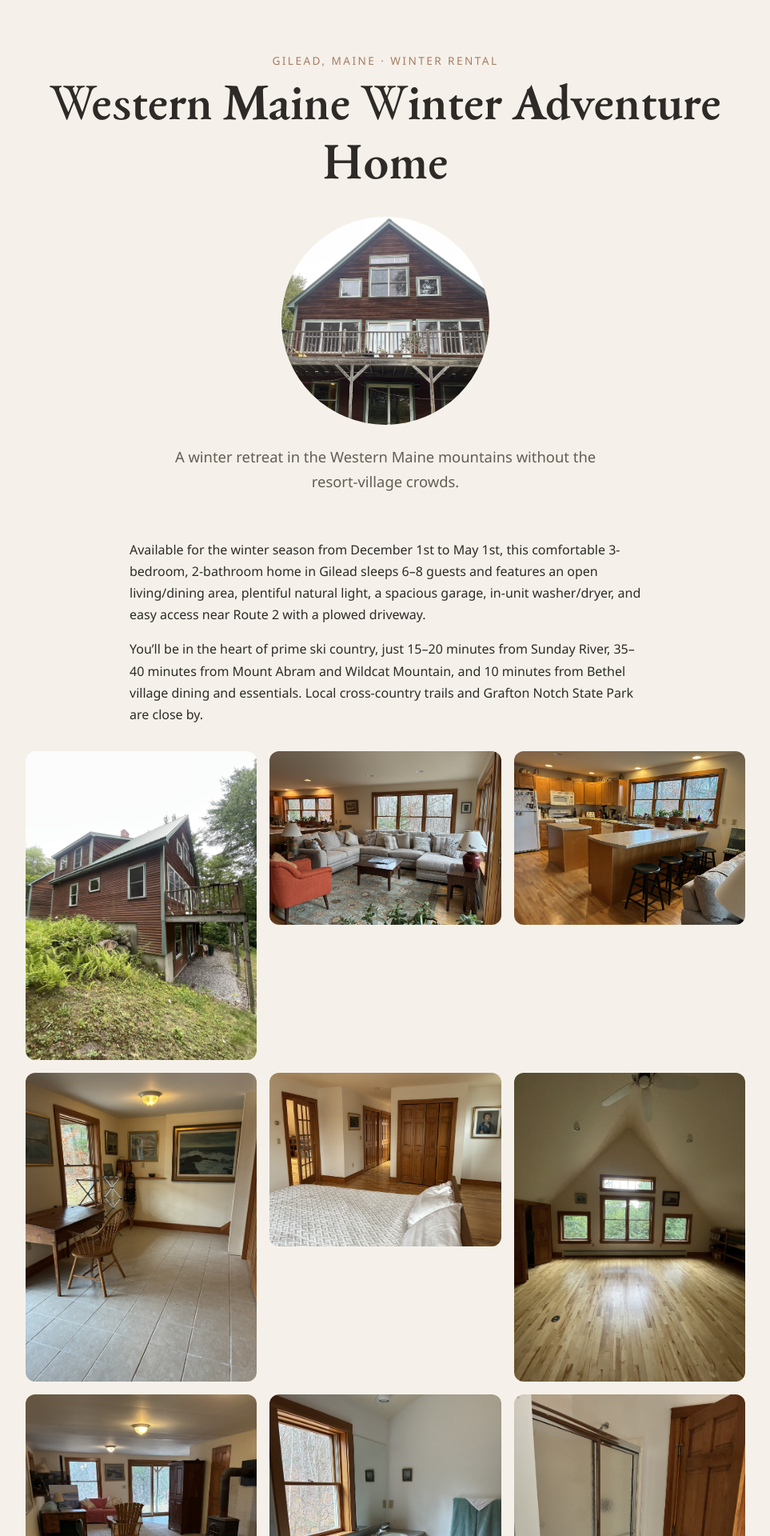
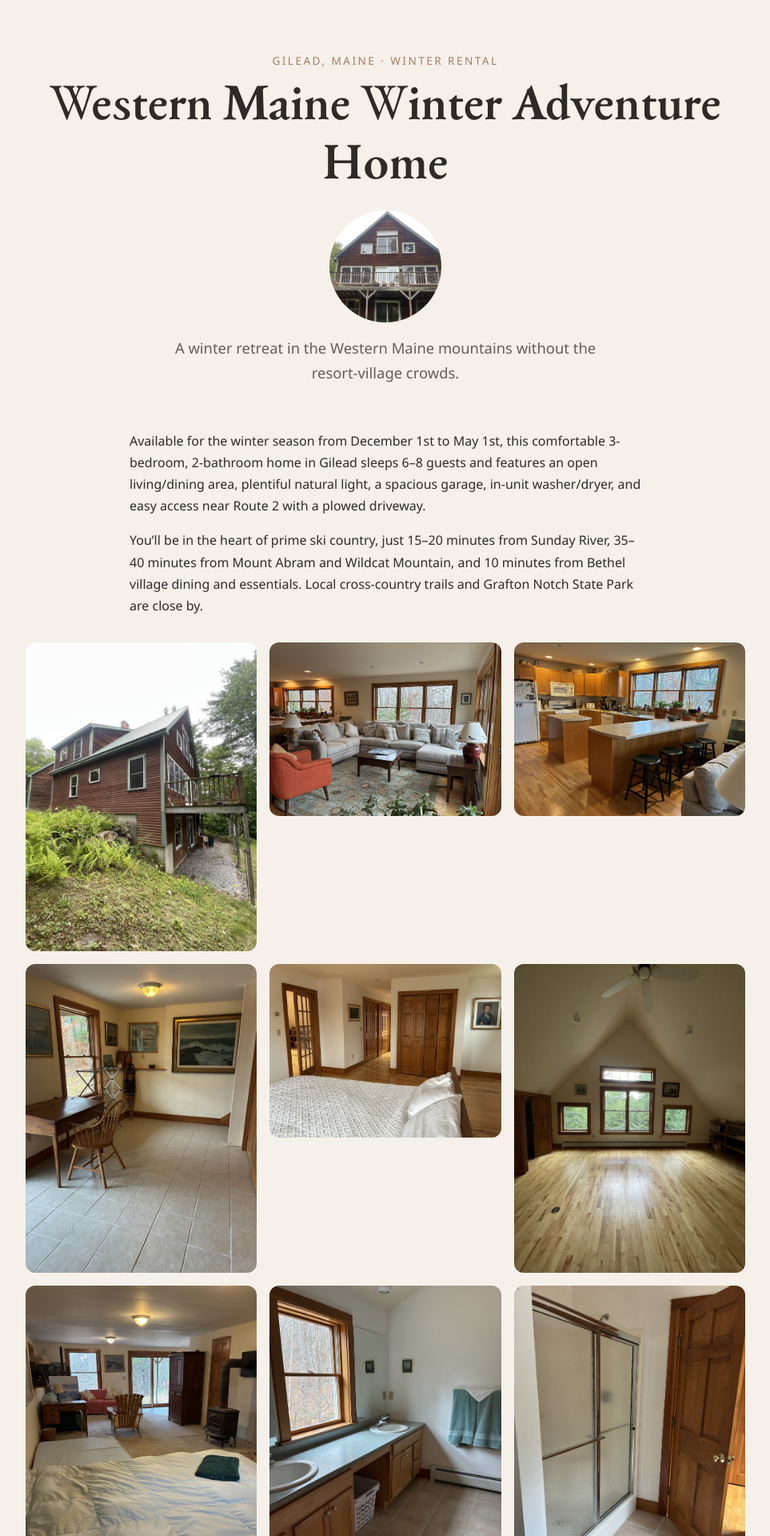
Before and after one commit to ATarren/whistlingwanderer, a Jekyll site: the page built from index.html, in a window 1280 px wide. Shown: the top 1920 px of the page at 80% size, without its empty margins (158-1121 px from the left). Built offline with Jekyll 4.4.1, drawn with Linux system fonts in a browser that asks for light colours.

Commit message:
Make hero exterior photo smaller
Co-authored-by: copilot-swe-agent[bot] <198982749+Copilot@users.noreply.github.com>

```diff
--- a/css/main.css
+++ b/css/main.css
@@ -53,9 +53,9 @@ h2 { font-size: 1.8rem; }
 
 .hero-photo {
   display: block;
-  width: clamp(180px, 30vw, 260px);
+  width: clamp(96px, 18vw, 140px);
   aspect-ratio: 1;
-  margin: 1.5rem auto;
+  margin: 1rem auto;
   border-radius: 50%;
   object-fit: cover;
 }
```
